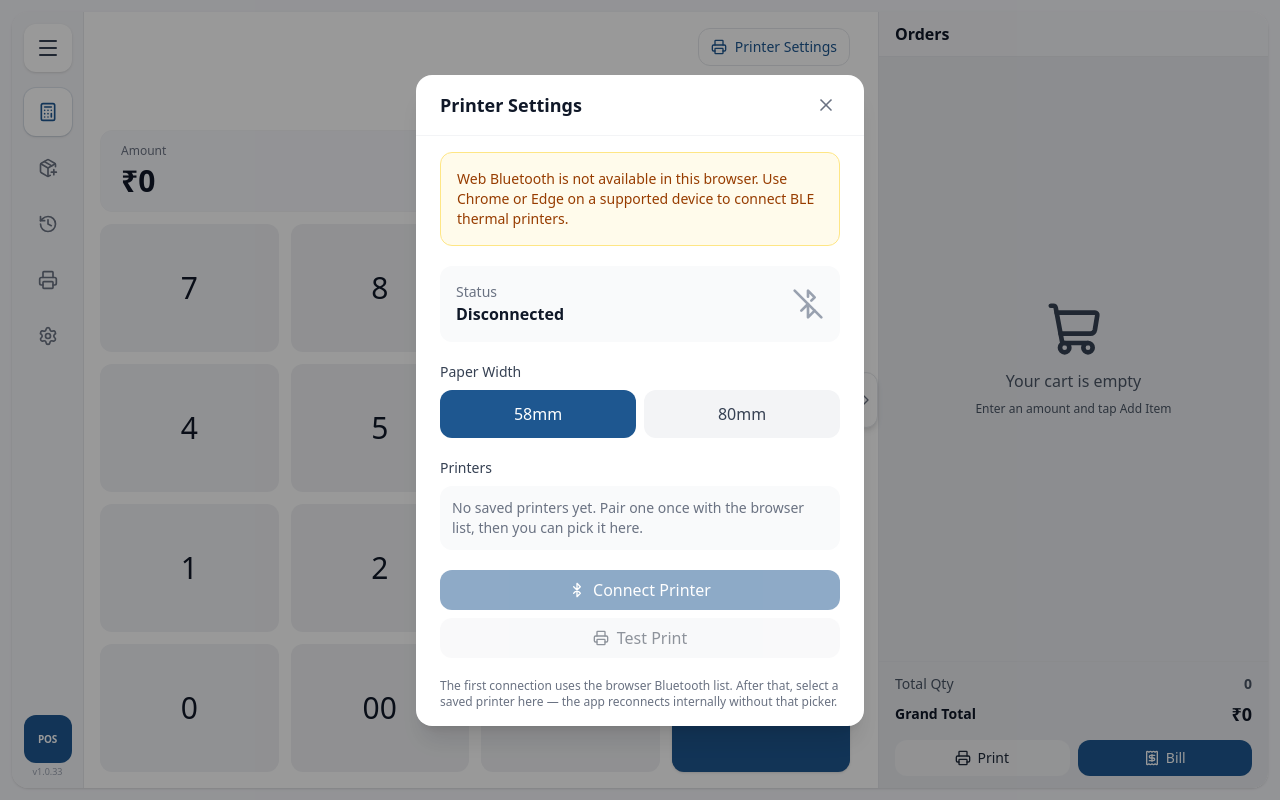
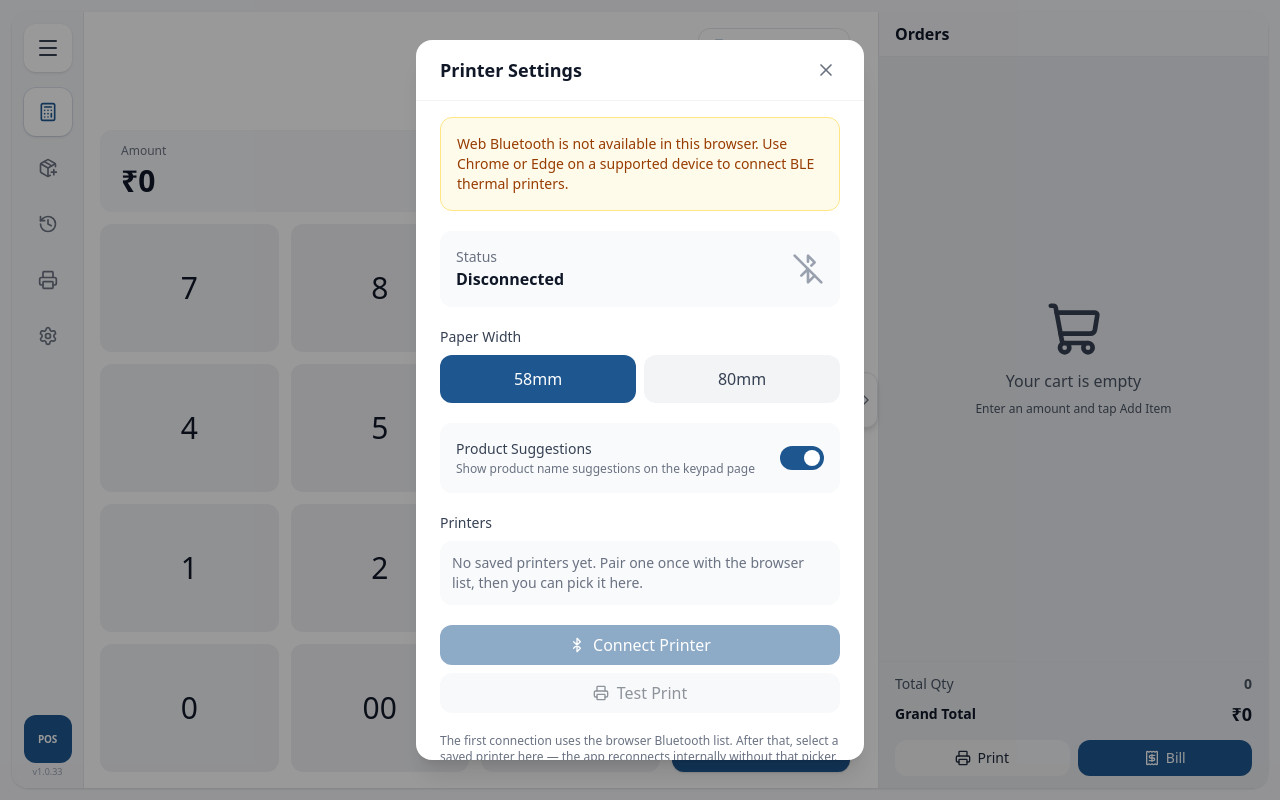
Before and after one commit to mhmdrameez/pos_web_app, a React (Vite) app: page / in a window 1280 px wide. Both pictures are taken after a click on the button "Printer Settings". Built offline with nearby package versions, Linux system fonts and the light colour scheme.

Commit message:
feat: implement printer state management and UI for Bluetooth thermal printer integration

```diff
--- a/src/components/printer/PrinterSettingsModal.tsx
+++ b/src/components/printer/PrinterSettingsModal.tsx
@@ -26,6 +26,7 @@ export function PrinterSettingsModal() {
   const businessName = useAppStore((s) => s.businessName)
 
   const paperWidth = usePrinterStore((s) => s.paperWidth)
+  const showSuggestions = usePrinterStore((s) => s.showSuggestions)
   const deviceId = usePrinterStore((s) => s.deviceId)
   const deviceName = usePrinterStore((s) => s.deviceName)
   const pairedPrinters = usePrinterStore((s) => s.pairedPrinters) ?? []
@@ -33,6 +34,7 @@ export function PrinterSettingsModal() {
   const lastError = usePrinterStore((s) => s.lastError)
   const isSupported = usePrinterStore((s) => s.isSupported)
   const setPaperWidth = usePrinterStore((s) => s.setPaperWidth)
+  const setShowSuggestions = usePrinterStore((s) => s.setShowSuggestions)
   const setStatus = usePrinterStore((s) => s.setStatus)
   const rememberPrinter = usePrinterStore((s) => s.rememberPrinter)
   const setPairedPrinters = usePrinterStore((s) => s.setPairedPrinters)
@@ -193,6 +195,31 @@ export function PrinterSettingsModal() {
           </div>
         </div>
 
+        <div className="flex items-center justify-between bg-gray-50 rounded-xl p-4">
+          <div>
+            <p className="text-sm font-medium text-gray-700">Product Suggestions</p>
+            <p className="text-xs text-gray-500 mt-0.5">
+              Show product name suggestions on the keypad page
+            </p>
+          </div>
+          <button
+            id="suggestion-toggle"
+            type="button"
+            role="switch"
+            aria-checked={showSuggestions}
+            onClick={() => setShowSuggestions(!showSuggestions)}
+            className={`relative inline-flex h-6 w-11 items-center rounded-full transition-colors ${
+              showSuggestions ? 'bg-primary' : 'bg-gray-300'
+            }`}
+          >
+            <span
+              className={`inline-block h-4 w-4 transform rounded-full bg-white transition-transform ${
+                showSuggestions ? 'translate-x-6' : 'translate-x-1'
+              }`}
+            />
+          </button>
+        </div>
+
         <div>
           <p className="text-sm font-medium text-gray-700 mb-2">Printers</p>
           {hasPairedPrinters ? (
--- a/src/components/quick-sale/ProductSuggestionBar.tsx
+++ b/src/components/quick-sale/ProductSuggestionBar.tsx
@@ -2,6 +2,7 @@ import { useState } from 'react'
 import { Lightbulb } from 'lucide-react'
 import { useCartStore } from '../../stores/useCartStore'
 import { useSuggestionUiStore } from '../../stores/useSuggestionUiStore'
+import { usePrinterStore } from '../../stores/usePrinterStore'
 import { parseAmountAndQuantity } from '../../utils/money'
 import { productSuggestionEngine } from '../../services/suggestion/engine'
 import { formatDisplayName, normalizeProductKey } from '../../services/suggestion/productName'
@@ -22,6 +23,7 @@ function manualSuggestion(name: string): RankedSuggestion {
 
 export function ProductSuggestionBar() {
   const currentAmount = useCartStore((s) => s.currentAmount)
+  const showSuggestions = usePrinterStore((s) => s.showSuggestions)
   const best = useSuggestionUiStore((s) => s.best)
   const alternatives = useSuggestionUiStore((s) => s.alternatives)
   const dismissed = useSuggestionUiStore((s) => s.dismissed)
@@ -48,7 +50,7 @@ export function ProductSuggestionBar() {
     setChangeOpen(false)
   }
 
-  const show = Boolean(entry && best && !dismissed)
+  const show = Boolean(showSuggestions !== false && entry && best && !dismissed)
 
   return (
     <>
--- a/src/stores/usePrinterStore.ts
+++ b/src/stores/usePrinterStore.ts
@@ -9,6 +9,7 @@ interface PrinterState extends PrinterSettings {
   isSupported: boolean
 
   setPaperWidth: (width: 58 | 80) => void
+  setShowSuggestions: (show: boolean) => void
   setStatus: (status: ConnectionStatus) => void
   setLastError: (error: string | null) => void
   setDevice: (deviceId: string | undefined, deviceName: string | undefined) => void
@@ -43,6 +44,7 @@ function seedPairedPrinters(settings: PrinterSettings): PairedPrinter[] {
 
 export const usePrinterStore = create<PrinterState>((set, get) => ({
   paperWidth: 58,
+  showSuggestions: true,
   deviceId: undefined,
   deviceName: undefined,
   pairedPrinters: [],
@@ -51,6 +53,7 @@ export const usePrinterStore = create<PrinterState>((set, get) => ({
   isSupported: typeof navigator !== 'undefined' && 'bluetooth' in navigator,
 
   setPaperWidth: (width) => set({ paperWidth: width }),
+  setShowSuggestions: (show) => set({ showSuggestions: show }),
 
   setStatus: (status) => set({ status }),
 
@@ -72,14 +75,15 @@ export const usePrinterStore = create<PrinterState>((set, get) => ({
   loadSettings: (settings) =>
     set({
       paperWidth: settings.paperWidth,
+      showSuggestions: settings.showSuggestions !== false,
       deviceId: settings.deviceId,
       deviceName: settings.deviceName,
       pairedPrinters: seedPairedPrinters(settings),
     }),
 
   getSettings: () => {
-    const { paperWidth, deviceId, deviceName, pairedPrinters } = get()
-    return { paperWidth, deviceId, deviceName, pairedPrinters }
+    const { paperWidth, showSuggestions, deviceId, deviceName, pairedPrinters } = get()
+    return { paperWidth, showSuggestions, deviceId, deviceName, pairedPrinters }
   },
 
   disconnect: () =>
--- a/src/types/index.ts
+++ b/src/types/index.ts
@@ -85,6 +85,7 @@ export interface PrinterSettings {
   deviceId?: string
   deviceName?: string
   pairedPrinters?: PairedPrinter[]
+  showSuggestions?: boolean
 }
 
 export type SidebarView =
```
